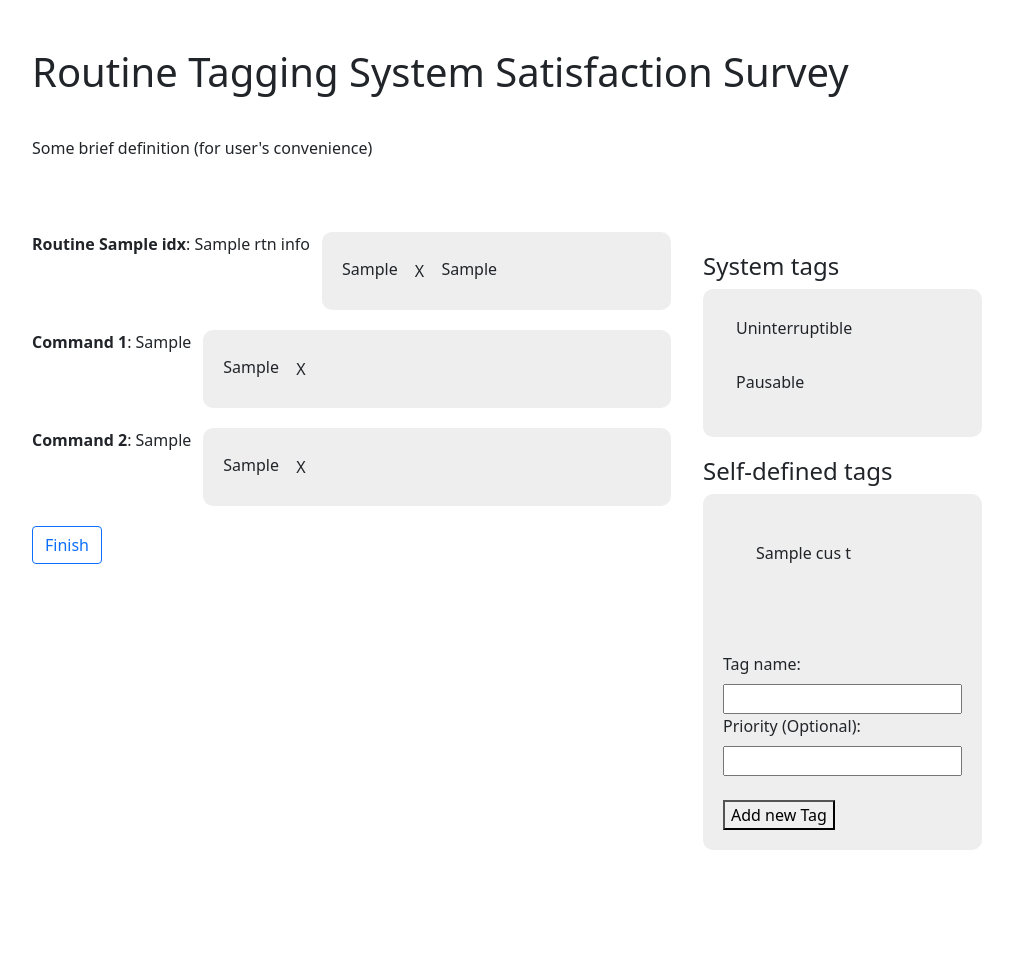
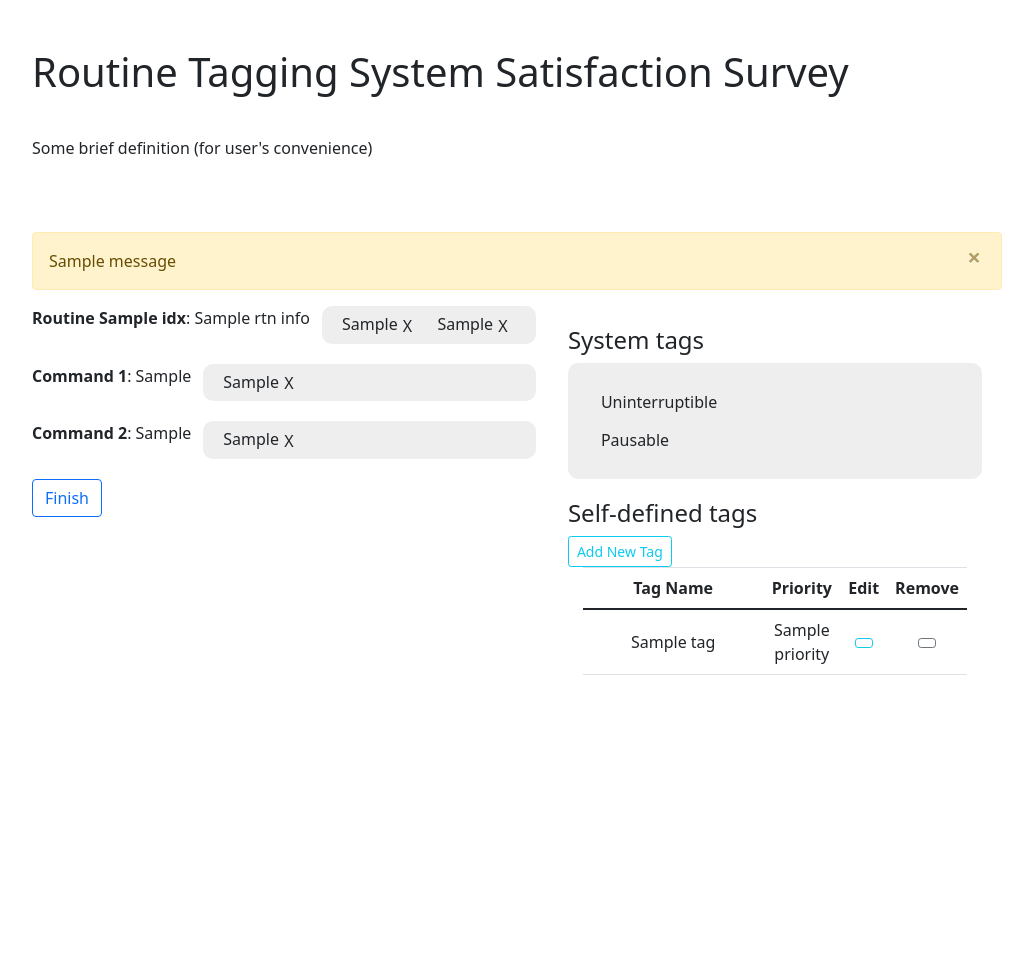
Before and after one commit to RuiRitaYang/web-tag-system-survey, a Flask app: template app/templates/tagging.html in a window 1280 px wide. Shown: the whole page, without its empty margins (123-1156 px from the left). After the commit the page ends 675 px from the top, so only its background shows below. Run offline with Flask 2, Linux system fonts and the light colour scheme; the template is opened without the code that fills it: most values are stand-ins (such as "Sample title", 1, 10 or a date in 2020); one stand-in notice (Sample message) is shown; some libraries are stand-ins or nearby versions.

Commit message:
[CustomTag] Add full logic for customized tags.

```diff
--- a/app/models.py
+++ b/app/models.py
@@ -2,7 +2,7 @@
 from datetime import datetime
 import email_validator
 from flask_wtf import FlaskForm
-from wtforms import EmailField, StringField, SubmitField, RadioField
+from wtforms import EmailField, IntegerField, StringField, SubmitField, RadioField
 from wtforms.validators import DataRequired, Email, Optional
 
 
--- a/app/routes.py
+++ b/app/routes.py
@@ -3,8 +3,9 @@
 import uuid
 
 from app import app, db
-from app.database import commit_eou_record, db_commit, get_email_and_itv, get_scn_ids_by_uuid, \
-  get_rtn_ids_by_uuid, update_email, update_email_itv, update_itv
+from app.database import commit_eou_record, db_commit, delete_customized_tag, get_all_customized_tag, get_email_and_itv, \
+  get_scn_ids_by_uuid, \
+  get_rtn_ids_by_uuid, update_customized_tag, update_email, update_email_itv, update_itv
 from app.models import CustomizedTag, FinishForm, Users, RoutineTag, UUIDForm, EaseOfUseForm, EaseOfUseRecord
 from app.system import get_outcome_info_by_stt, get_tag_outcome_by_scn_info
 from app.utils import *
@@ -71,19 +72,8 @@
     rtn_tags = RoutineTag(uuid=session['uuid'], rtn_id=rid)
     db.session().add(rtn_tags)
     db.session().commit()
-  # Custom tag saving --> make the new custom tags draggable content
-  if 'tagname' in request.args and 'priority' in request.args:
-    #take tagname and priority, save it to the database, and then add it to the general routine custom tags, customized_tag_all (to render template)
-    #in tagging.html, for loop over this customized_tag_all and create draggables for each of these tags.
-    print('Tagname: ',request.args.get('tagname'))
-    print('priority: ',request.args.get('priority'))
-  all_cus_tag = CustomizedTag(uuid=session['uuid'], name = str(request.args.get('tagname'))) if 'tagname' in request.args and 'priority' in request.args else []
-  all_cus_tag_list = []
-  if 'tagname' in request.args and 'priority' in request.args:
-    if CustomizedTag.query.get((session['uuid'], str(request.args.get('tagname')))) is None:
-      db.session().add(all_cus_tag)
-      db.session().commit()
-    all_cus_tag_list = CustomizedTag.query.all()
+
+  all_cus_tag_list = get_all_customized_tag(session['uuid'])
   rtn_cus_tags = rtn_tags.rtn_cus_tags.split(',') if rtn_tags.rtn_cus_tags else []
   return render_template('tagging.html',
                          rtn_info=rtn_info_all[idx - 1],
@@ -95,6 +85,31 @@
                          cmd1_tag=rtn_tags.cmd1_tag,
                          cmd2_tag=rtn_tags.cmd2_tag,
                          total_rtn=total_rtn)
+
+@app.route('/create-tag', methods=['GET', 'POST'])
+def create_cus_tag():
+  data = request.get_json()
+  tag_name, priority = data['tag_name'], data['priority']
+  update_customized_tag(session['uuid'], tag_name, priority)
+  result = {'success': True, 'response': 'Done'}
+  return jsonify(result)
+
+@app.route('/edit-tag', methods=['GET', 'POST'])
+def edit_cus_tag():
+  data = request.get_json()
+  tag_name, priority = data['tag_name'], data['priority']
+  update_customized_tag(session['uuid'], tag_name, priority)
+  result = {'success': True, 'response': 'Done'}
+  return jsonify(result)
+
+@app.route('/delete-tag', methods=['GET', 'POST'])
+def delete_cus_tag():
+  data = request.get_json()
+  tag_name = data['tag_name']
+  delete_customized_tag(session['uuid'], tag_name)
+  result = {'success': True, 'response': 'Done'}
+  return jsonify(result)
+
 
 @app.route('/update-sys-tag', methods=['GET', 'POST'])
 def update_sys_tag():
@@ -128,6 +143,8 @@
       rtn_tags.rtn_sys_tag = rtn_tags.cmd1_tag
     else:
       rtn_tags.rtn_sys_tag = ''
+  else:
+    flash("Customized tag can only be put for routine!")
   db_commit(success_msg="Update CMD1 system tag successfully",
             fail_msg="[ERROR] CMD1 sys tag update failed")
   result = {'success': True, 'response': 'Done'}
@@ -144,6 +161,9 @@
       rtn_tags.rtn_sys_tag = rtn_tags.cmd2_tag
     else:
       rtn_tags.rtn_sys_tag = ''
+  else:
+    flash("Customized tag can only be put for routine!")
+
   db_commit(success_msg="Update CMD2 system tag successfully",
             fail_msg="[ERROR] CMD2 sys tag update failed")
   result = {'success': True, 'response': 'Done'}
@@ -155,6 +175,16 @@
   rtn_tags.rtn_sys_tag = ''
   db_commit(success_msg="RTN {0} system tag removed".format(rid),
             fail_msg="[ERROR] RTN sys tag remove failed")
+  return redirect(url_for('tag', idx=idx))
+
+@app.route('/remove-cus-tag/<int:rid>/<int:idx>/<string:tag_name>',
+           methods=['GET', 'POST'])
+def remove_cus_tag(rid, idx, tag_name):
+  rtn_tags = RoutineTag.query.get((session['uuid'], rid))
+  rtn_tags.rtn_cus_tags = remove_cus_tag_in_string(
+    rtn_tags.rtn_cus_tags, tag_name)
+  db_commit(success_msg="RTN {0} cus tag {1} removed".format(rid, tag),
+            fail_msg="[ERROR] RTN customized tag remove failed")
   return redirect(url_for('tag', idx=idx))
 
 @app.route('/remove-cmd1-tag/<int:rid>/<int:idx>', methods=['GET', 'POST'])
--- a/app/static/script/modal.js
+++ b/app/static/script/modal.js
@@ -28,13 +28,6 @@
             }
         });
       }
-    }).sortable({
-      items: '.drop-item',
-      sort: function() {
-        // gets added unintentionally by droppable interacting with sortable
-        // using connectWithSortable fixes this, but doesn't allow you to customize active/hoverClass options
-        $(this).removeClass( "active" );
-      }
     });
 
     $('#dropzone-cmd1').droppable({
@@ -60,13 +53,6 @@
                 console.log('Error');
             }
         });
-      }
-    }).sortable({
-      items: '.drop-item',
-      sort: function() {
-        // gets added unintentionally by droppable interacting with sortable
-        // using connectWithSortable fixes this, but doesn't allow you to customize active/hoverClass options
-        $(this).removeClass( "active" );
       }
     });
 
@@ -94,12 +80,70 @@
             }
         });
       }
-    }).sortable({
-      items: '.drop-item',
-      sort: function() {
-        // gets added unintentionally by droppable interacting with sortable
-        // using connectWithSortable fixes this, but doesn't allow you to customize active/hoverClass options
-        $(this).removeClass( "active" );
+    });
+
+    // For customized tags
+    $('#task-modal').on('show.bs.modal', function (event) {
+      const button = $(event.relatedTarget) // Button that triggered the modal
+      const taskID = button.data('source') // Extract info from data-* attributes
+      const priority = button.data('priority') // Extract info from data-* attributes
+
+      const modal = $(this)
+      if (taskID === 'New Tag') {
+          modal.find('.modal-title').text('Add New Tag')
+          $('#task-form-display').removeAttr('taskID')
+      } else {
+          modal.find('.modal-title').text('Edit Task ' + taskID)
+          modal.find('.data-tag-name').val(taskID);
+          $('#task-form-display').attr('taskID', taskID)
+      }
+
+      if (priority) {
+          modal.find('.tag-priority').val(priority);
+      } else {
+          modal.find('.tag-priority').val('');
       }
     });
+
+
+    $('#submit-task').click(function () {
+        const tID = $('#task-form-display').attr('taskID');
+        var rid = $("#dropzone-rtn").data("rid")
+        $.ajax({
+            type: 'POST',
+            url: tID ? '/edit-tag' : '/create-tag',
+            contentType: 'application/json;charset=UTF-8',
+            data: JSON.stringify({
+                'tag_name': $('#task-modal').find('.data-tag-name').val(),
+                'priority': $('#task-modal').find('.tag-priority').val(),
+                'rid': rid
+            }),
+            success: function (res) {
+                console.log(res.response)
+                location.reload();
+            },
+            error: function () {
+                console.log('Error');
+            }
+        });
+    });
+
+    $('.cus-tag-remove').click(function () {
+        const remove = $(this)
+        $.ajax({
+            type: 'POST',
+            url: '/delete-tag',
+            contentType: 'application/json;charset=UTF-8',
+            data: JSON.stringify({
+                'tag_name': remove.data('source')
+            }),
+            success: function (res) {
+                console.log(res.response)
+                location.reload();
+            },
+            error: function () {
+                console.log('Error');
+            }
+        });
+    });
 });
--- a/app/static/styles/custom.css
+++ b/app/static/styles/custom.css
@@ -82,7 +82,9 @@
 }
 
 .dropzone {
-  padding: 20px;
+  padding: 5px;
+  padding-top: 6px;
+  padding-left: 20px;
   background: #eee;
   margin-bottom: 20px;
   z-index: 0;
@@ -109,8 +111,11 @@
 
 .drop-item .remove {
   position: absolute;
-  top: 4px;
   right: 4px;
+}
+
+.drag {
+  margin-bottom: 0px;
 }
 
 .indented {
@@ -124,5 +129,9 @@
   left: 50%;
   /* bring your own prefixes */
   transform: translate(-50%, -50%);
+}
 
+.tag-remove{
+    padding: 0px;
+    margin-right: 20px;
 }
--- a/app/templates/tagging.html
+++ b/app/templates/tagging.html
@@ -7,6 +7,17 @@
 <!--  TODO -->
 </div>
 <br><br><br>
+
+{% for message in get_flashed_messages() %}
+  <div class="container">
+    <div class="alert alert-warning alert-dismissible fade show" role="alert">
+      {{ message }}
+      <button type="button" class="close" data-dismiss="alert" aria-label="Close">
+        <span aria-hidden="true">&times;</span>
+      </button>
+    </div>
+  </div>
+{% endfor %}
 
 <div class="container">
 <!--    Drag and drop reference: https://codepen.io/ovvn/pen/Nqxzjg -->
@@ -20,9 +31,12 @@
           <b>Routine {{ idx }}</b>: {{ rtn_info["rtn_name"] }}
         </div>
         <div class="dropzone col" id="dropzone-rtn" data-rid="{{ rid }}">
+          {% if not rtn_sys_tag and not rtn_cus_tags %}
+            &nbsp;
+          {% endif %}
           {% if rtn_sys_tag %}
             {{ rtn_sys_tag }}
-            <button type="button" class="btn btn-default btn-xs remove"
+            <button type="button" class="btn btn-default btn-xs remove tag-remove"
                     onclick="window.location.href=
                     '{{ url_for('remove_rtn_sys_tag', rid=rid, idx=idx) }}';">
               X
@@ -32,6 +46,12 @@
 
           {% for cus_tag in rtn_cus_tags %}
             {{ cus_tag }}
+            <button type="button" class="btn btn-default btn-xs remove tag-remove"
+                    onclick="window.location.href=
+                    '{{ url_for('remove_cus_tag', rid=rid, idx=idx, tag_name=cus_tag) }}';">
+              X
+              <!-- <span class="glyphicon glyphicon-trash"></span> -->
+            </button>
           {% endfor %}
         </div>
       </div>
@@ -45,11 +65,13 @@
         <div class="dropzone col" id="dropzone-cmd1">
           {% if cmd1_tag %}
             {{ cmd1_tag }}
-            <button type="button" class="btn btn-default btn-xs remove"
+            <button type="button" class="btn btn-default btn-xs remove tag-remove"
                     onclick="window.location.href=
                     '{{ url_for('remove_cmd1_tag', rid=rid, idx=idx) }}';">
               X
             </button>
+          {% else %}
+            &nbsp;
           {% endif %}
         </div>
       </div>
@@ -63,11 +85,13 @@
         <div class="dropzone col" id="dropzone-cmd2">
           {% if cmd2_tag %}
             {{ cmd2_tag }}
-            <button type="button" class="btn btn-default btn-xs remove"
+            <button type="button" class="btn btn-default btn-xs remove tag-remove"
                     onclick="window.location.href=
                     '{{ url_for('remove_cmd2_tag', rid=rid, idx=idx) }}';">
               X
             </button>
+          {% else %}
+            &nbsp;
           {% endif %}
         </div>
       </div>
@@ -94,25 +118,85 @@
           <p class="drag"><a class="btn btn-default">Pausable</a></p>
         </div>
         <h4> Self-defined tags </h4>
-        <div class="modules" id="modules-ct">
-          <form>
-            <div class="modules" id="modules">
-              {% for all_cus_t in all_cus_tag%}
-                <p class="drag"><a class="btn btn-default">{{ all_cus_t.name }}</a></p>
-              {% endfor %}
-<!--
-              {% for cus_tag in rtn_cus_tags %}
-                {{ cus_tag }}
-              {% endfor %} -->
+        <div class="container">
+
+          <!-- Button trigger modal -->
+          <div class="modal fade" id="task-modal" tabindex="-1" aria-labelledby="Label" aria-hidden="true">
+          <div class="modal-dialog modal-content">
+            <div class="modal-header">
+                <h5 class="modal-title" id="Label">Add a task</h5>
+                <button type="button" class="btn-close" data-bs-dismiss="modal" aria-label="Close"></button>
             </div>
-            <br>
-            <label for="tagname">Tag name:</label><br>
-            <input type="text" id="tagname" name="tagname"><br>
-            <label for="priority">Priority (Optional):</label><br>
-            <input type="text" id="priority" name="priority">
-            <br><br>
-            <button onclick="addNewTag(document.getElementById('tagname').value, document.getElementById('priority').value)">Add new Tag</button>
-          </form>
+            <!-- Pop-up Session Input Area -->
+            <div class="modal-body">
+              <div class="input-group mb-3">
+                <span class="input-group-text" id="task-form-display">Tag</span>
+                <input type="text" class="form-control data-tag-name"
+                       placeholder="Tag name" aria-label="task-name"
+                       aria-describedby="basic-addon1">
+              </div>
+              <div class="input-group mb-3">
+                <span class="input-group-text" id="task-form-priority">Priority</span>
+                <input type="text" class="form-control tag-priority"
+                       placeholder="priority (1-10), default 5" aria-label="task-name"
+                       aria-describedby="basic-addon1">
+              </div>
+            </div>
+            <div class="modal-footer">
+                <button type="button" class="btn btn-secondary" data-bs-dismiss="modal">
+                  Close
+                </button>
+                <button id="submit-task" type="button" class="btn btn-primary">
+                  Save changes
+                </button>
+            </div>
+          </div> <!-- End of modal-dialog modal-content -->
+          </div>
+        </div>
+        <!--  Add tag button  -->
+        <button type="button" class="btn btn-outline-info btn-sm"
+                data-bs-toggle="modal" data-bs-target="#task-modal"
+                data-source="New Tag">
+          Add New Tag
+        </button>
+
+        <div class="container table-responsive">
+        <table class="table">
+            <thead>
+            <tr>
+                <th class="task">Tag Name</th>
+                <th class="status">Priority</th>
+                <th class="update">Edit</th>
+                <th class="update">Remove</th>
+            </tr>
+            </thead>
+
+            <tbody>
+            {% for tag in all_cus_tag %}
+                <tr>
+                    <td>
+                      <p class="drag"><a class="btn btn-default">{{ tag.name }}</a></p>
+                    </td>
+                    <td>{{ tag.priority }}</td>
+                    <td>
+                      <button type="button" class="btn btn-outline-info btn-sm"
+                              data-bs-toggle="modal" data-bs-target="#task-modal"
+                              data-source="{{ tag.name }}" data-priority="{{ tag.priority }}">
+                        <i class="fa fa-pen fa-1" aria-hidden="true"></i>
+                      </button>
+                    </td>
+
+                    <td>
+                      <button class="btn btn-outline-secondary btn-sm remove cus-tag-remove"
+                              data-source="{{ tag.name }}" type="button">
+                        <i class="fa fa-trash fa-1" aria-hidden="true"></i>
+                      </button>
+                    </td>
+                </tr>
+            {% endfor %}
+
+            </tbody>
+        </table>
         </div>
       </div>
     </div>
@@ -120,12 +204,4 @@
   <br>
 </div>
 
-<script>
-  function addNewTag(name, priority){
-    console.log(name)
-    console.log(priority)
-  }
-</script>
-
-
 {% endblock %}
--- a/app/utils.py
+++ b/app/utils.py
@@ -34,3 +34,8 @@
   for scn_info in scn_info_all:
     rtn_ids.update(scn_info['rtn_ids'])
   return list(rtn_ids)
+
+def remove_cus_tag_in_string(all_tags:str, d_tag):
+  all_tags = all_tags.split(',')
+  all_tags.remove(d_tag)
+  return ','.join(all_tags)
```
Also changed, not shown: app/database.py (+32 -0 lines).
